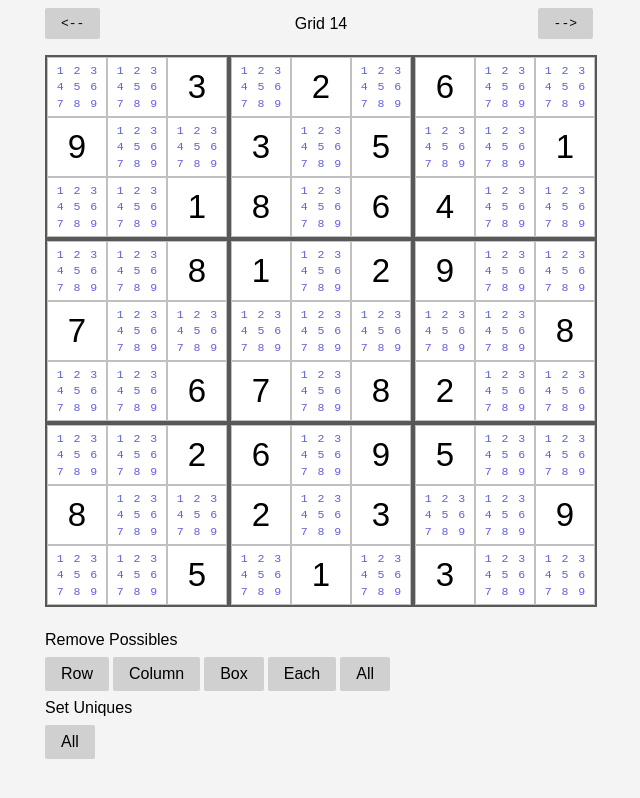
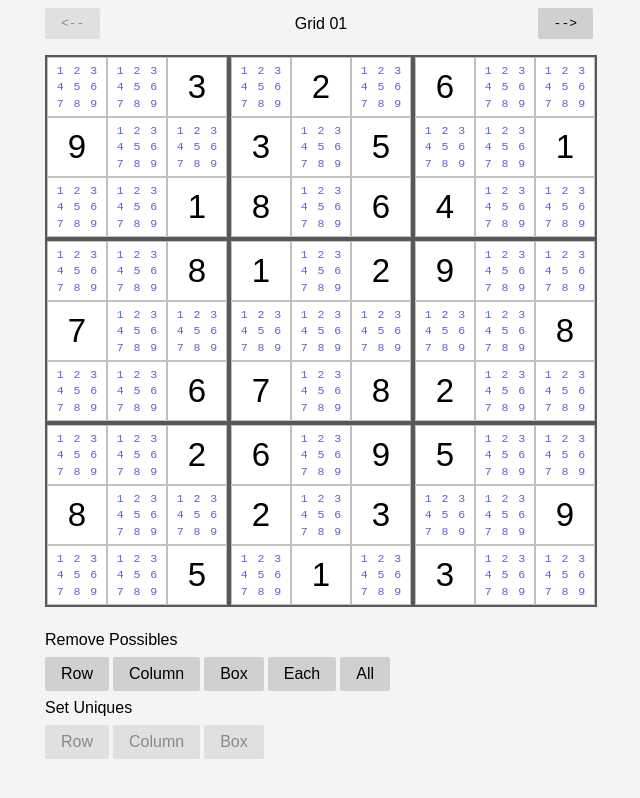
Before and after one commit to philrmass/sudoku-solver, a React app: page / in a window 1280 px wide. Shown: the whole page, without its empty margins (319-959 px from the left). Built offline with nearby package versions, Linux system fonts and the light colour scheme; the HTML template or start-up script is replaced by a standard one.

Commit message:
add uniques solution

```diff
--- a/src/components/Controls.js
+++ b/src/components/Controls.js
@@ -8,7 +8,9 @@ import {
   removeBoxPossibles,
   removeEachPossibles,
   removeAllPossibles,
-  setAllUniques,
+  setRowUniques,
+  setColumnUniques,
+  setBoxUniques,
   clearActives,
 } from '../redux/board/actions';
 import styles from '../styles/Controls.module.css';
@@ -18,6 +20,9 @@ import {
   hasColumnPossibles,
   hasBoxPossibles,
   hasAnyPossibles,
+  hasRowUniques,
+  hasColumnUniques,
+  hasBoxUniques,
 } from '../utilities/board';
 
 function Controls({
@@ -28,9 +33,13 @@ function Controls({
   removeBoxPossibles,
   removeEachPossibles,
   removeAllPossibles,
-  setAllUniques,
+  setRowUniques,
+  setColumnUniques,
+  setBoxUniques,
   clearActives,
 }) {
+  const anyPossibles = hasAnyPossibles(board);
+
   useEffect(() => {
     if (actives) {
       const timeout = setTimeout(clearActives, 700);
@@ -64,7 +73,7 @@ function Controls({
             Box
           </button>
           <button
-            disabled={!hasAnyPossibles(board)}
+            disabled={!anyPossibles}
             onClick={() => removeEachPossibles()}
           >
             Each
@@ -88,10 +97,22 @@ function Controls({
         </div>
         <div className={styles.buttons}>
           <button
-            disabled={!true}
-            onClick={() => setAllUniques()}
+            disabled={anyPossibles || !hasRowUniques(board)}
+            onClick={() => setRowUniques()}
           >
-            All
+            Row
+          </button>
+          <button
+            disabled={anyPossibles || !hasColumnUniques(board)}
+            onClick={() => setColumnUniques()}
+          >
+            Column
+          </button>
+          <button
+            disabled={anyPossibles || !hasBoxUniques(board)}
+            onClick={() => setBoxUniques()}
+          >
+            Box
           </button>
         </div>
       </section>
@@ -114,7 +135,9 @@ Controls.propTypes = {
   removeBoxPossibles: PropTypes.func.isRequired,
   removeEachPossibles: PropTypes.func.isRequired,
   removeAllPossibles: PropTypes.func.isRequired,
-  setAllUniques: PropTypes.func.isRequired,
+  setRowUniques: PropTypes.func.isRequired,
+  setColumnUniques: PropTypes.func.isRequired,
+  setBoxUniques: PropTypes.func.isRequired,
   clearActives: PropTypes.func.isRequired,
 };
 
@@ -129,7 +152,9 @@ const mapDispatch = {
   removeBoxPossibles,
   removeEachPossibles,
   removeAllPossibles,
-  setAllUniques,
+  setRowUniques,
+  setColumnUniques,
+  setBoxUniques,
   clearActives,
 };
 
--- a/src/redux/board/actions.js
+++ b/src/redux/board/actions.js
@@ -4,7 +4,9 @@ export const REMOVE_COLUMN_POSSIBLES = 'REMOVE_COLUMN_POSSIBLES';
 export const REMOVE_BOX_POSSIBLES = 'REMOVE_BOX_POSSIBLES';
 export const REMOVE_EACH_POSSIBLES = 'REMOVE_EACH_POSSIBLES';
 export const REMOVE_ALL_POSSIBLES = 'REMOVE_ALL_POSSIBLES';
-export const SET_ALL_UNIQUES = 'SET_ALL_UNIQUES';
+export const SET_ROW_UNIQUES = 'SET_ROW_UNIQUES';
+export const SET_COLUMN_UNIQUES = 'SET_COLUMN_UNIQUES';
+export const SET_BOX_UNIQUES = 'SET_BOX_UNIQUES';
 export const CLEAR_ACTIVES = 'CLEAR_ACTIVES';
 
 export function setBoard(board) {
@@ -34,8 +36,16 @@ export function removeAllPossibles() {
   return { type: REMOVE_ALL_POSSIBLES };
 }
 
-export function setAllUniques() {
-  return { type: SET_ALL_UNIQUES };
+export function setRowUniques() {
+  return { type: SET_ROW_UNIQUES };
+}
+
+export function setColumnUniques() {
+  return { type: SET_COLUMN_UNIQUES };
+}
+
+export function setBoxUniques() {
+  return { type: SET_BOX_UNIQUES };
 }
 
 export function clearActives() {
--- a/src/redux/board/reducer.js
+++ b/src/redux/board/reducer.js
@@ -1,14 +1,14 @@
-import puzzlesStr from '../../data/puzzles.txt';
 import {
   removeRowPossibles,
   removeColumnPossibles,
   removeBoxPossibles,
   removeEachPossibles,
   removeAllPossibles,
-  setAllUniques,
+  setRowUniques,
+  setColumnUniques,
+  setBoxUniques,
   getActives,
 } from '../../utilities/board';
-import { parsePuzzles, getPuzzleBoard } from '../../utilities/puzzles';
 
 import {
   SET_BOARD,
@@ -17,14 +17,14 @@ import {
   REMOVE_BOX_POSSIBLES,
   REMOVE_EACH_POSSIBLES,
   REMOVE_ALL_POSSIBLES,
-  SET_ALL_UNIQUES,
+  SET_ROW_UNIQUES,
+  SET_COLUMN_UNIQUES,
+  SET_BOX_UNIQUES,
   CLEAR_ACTIVES,
 } from './actions';
 
-//???? remove puzzles
-const puzzles = parsePuzzles(puzzlesStr);
 const defaultState = {
-  current: getPuzzleBoard(puzzles[0]),
+  current: null,
   actives: null,
 };
 
@@ -81,8 +81,26 @@ export default function boardReducer(state = defaultState, action) {
         actives,
       };
     }
-    case SET_ALL_UNIQUES: {
-      const board = setAllUniques(state.current);
+    case SET_ROW_UNIQUES: {
+      const board = setRowUniques(state.current);
+      const actives = getActives(state.current, board);
+      return {
+        ...state,
+        current: board,
+        actives,
+      };
+    }
+    case SET_COLUMN_UNIQUES: {
+      const board = setColumnUniques(state.current);
+      const actives = getActives(state.current, board);
+      return {
+        ...state,
+        current: board,
+        actives,
+      };
+    }
+    case SET_BOX_UNIQUES: {
+      const board = setBoxUniques(state.current);
       const actives = getActives(state.current, board);
       return {
         ...state,
--- a/src/redux/puzzles/actions.js
+++ b/src/redux/puzzles/actions.js
@@ -12,7 +12,7 @@ export function selectPuzzle(puzzleIndex) {
 
     dispatch(setBoard(board));
 
-    console.log('SELECT-PUZZLE', index, board);
+    console.log('SELECT-PUZZLE', index);
     return dispatch({
       type: SELECT_PUZZLE,
       index,
--- a/src/redux/store.js
+++ b/src/redux/store.js
@@ -1,6 +1,7 @@
 import { applyMiddleware, combineReducers, createStore } from 'redux';
 import thunk from 'redux-thunk';
 
+import { selectPuzzle } from './puzzles/actions';
 import boardReducer from './board/reducer';
 import puzzlesReducer from './puzzles/reducer';
 
@@ -9,10 +10,12 @@ const rootReducer = combineReducers({
   puzzles: puzzlesReducer,
 });
 
-export default createStore(
+const store = createStore(
   rootReducer,
   {},
   applyMiddleware(thunk),
 );
 
-//??? store.dispatch();
+store.dispatch(selectPuzzle(0));
+
+export default store;
--- a/src/utilities/board.js
+++ b/src/utilities/board.js
@@ -21,12 +21,12 @@ export function hasAnyPossibles(board) {
 function hasPossibles(sectionIndices, board) {
   const indices = Array.from({ length: 9 }, (_, index) => index);
   return indices.some((index) => {
-    const indices = sectionIndices[index];
-    return hasSectionPossibles(indices, board);
+    return hasSectionPossibles(index, sectionIndices, board);
   });
 }
 
-function hasSectionPossibles(indices, board) {
+function hasSectionPossibles(index, sectionIndices, board) {
+  const indices = sectionIndices[index];
   const cells = getCells(indices, board);
   const dones = getDones(cells);
   return cells.some((cell) => hasCellPossibles(cell, dones));
@@ -111,19 +111,51 @@ function removeDones(values, dones) {
   return values;
 }
 
-export function setAllUniques(board) {
-  const noRows = setRowUniques(board);
-  //const noColumns = removeColumnPossibles(noRows);
-  //return removeBoxPossibles(noColumns);
-  return noRows;
+export function hasRowUniques(board) {
+  return hasUniques(rowIndices, board);
+}
+
+export function hasColumnUniques(board) {
+  return hasUniques(columnIndices, board);
+}
+
+export function hasBoxUniques(board) {
+  return hasUniques(boxIndices, board);
+}
+
+function hasUniques(sectionIndices, board) {
+  const indices = Array.from({ length: 9 }, (_, index) => index);
+  return indices.some((index) => {
+    return hasSectionUniques(index, sectionIndices, board);
+  });
+}
+
+function hasSectionUniques(index, sectionIndices, board) {
+  const indices = sectionIndices[index];
+  const cells = getCells(indices, board);
+  const counts = getValueCounts(cells);
+  return counts.some((count) => count === 1);
 }
 
 export function setRowUniques(board) {
-  console.log('ROWS');
-  return setUniques(rowIndices, board);
+  const rowUniques = setUniques(rowIndices, board);
+  const noColumns = removeColumnPossibles(rowUniques);
+  return removeBoxPossibles(noColumns);
 }
 
-export function setUniques(sectionIndices, inBoard) {
+export function setColumnUniques(board) {
+  const colUniques = setUniques(columnIndices, board);
+  const noBoxes = removeBoxPossibles(colUniques);
+  return removeRowPossibles(noBoxes);
+}
+
+export function setBoxUniques(board) {
+  const boxUniques = setUniques(boxIndices, board);
+  const noRows = removeRowPossibles(boxUniques);
+  return removeColumnPossibles(noRows);
+}
+
+function setUniques(sectionIndices, inBoard) {
   const indices = Array.from({ length: 9 }, (_, index) => index);
   const sections = indices.map((index) => {
     return getSetUniquesSection(index, sectionIndices, inBoard);
@@ -134,7 +166,6 @@ export function setUniques(sectionIndices, inBoard) {
 }
 
 function getSetUniquesSection(index, sectionIndices, board) {
-  console.log(` ${index}`);
   const indices = sectionIndices[index];
   const cells = getCells(indices, board);
   const counts = getValueCounts(cells);
```
Also changed, not shown: 1 other file (tests, documents, lock files or other folders).
